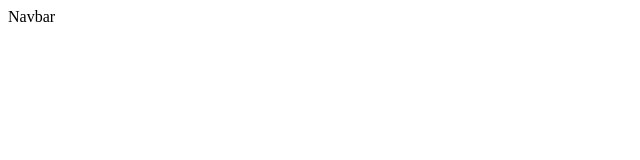
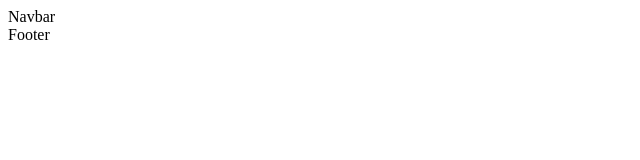
Before and after one commit to ignaarguello/Briefcase-Portfolio, a React (Create React App) app: page / in a window 1280 px wide. Shown: the top 160 px of the page, without its empty margins (0-640 px from the left). Built offline with nearby package versions, Linux system fonts and the light colour scheme.

Commit message:
Componente Footer

```diff
--- a/src/Layout/Layout.jsx
+++ b/src/Layout/Layout.jsx
@@ -1,6 +1,7 @@
 import React from 'react'
 import './Layout.css'
 import Navbar from '../components/Navbar/Navbar'
+import Footer from '../components/Footer/Footer'
 
 export default function Layout(props) {
   return (
@@ -9,6 +10,7 @@
         <div id='container-childrenProps__layout'>
             {props.children}
         </div>
+        <Footer/>
     </div>
   )
 }
--- /dev/null
+++ b/src/components/Footer/Footer.jsx
@@ -0,0 +1,8 @@
+import React from 'react'
+import './Footer.css'
+
+export default function Footer() {
+  return (
+    <div>Footer</div>
+  )
+}
```
Also changed, not shown: src/components/Footer/Footer.css (added).
